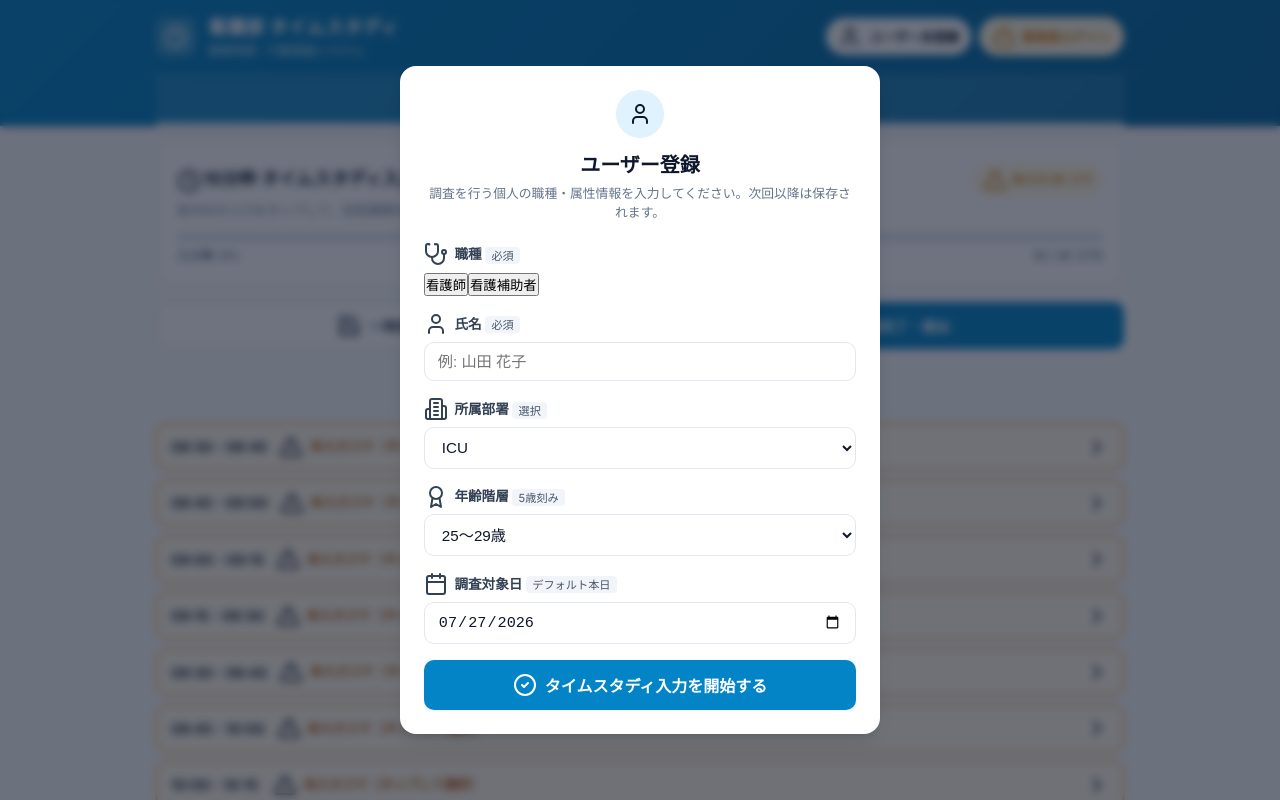
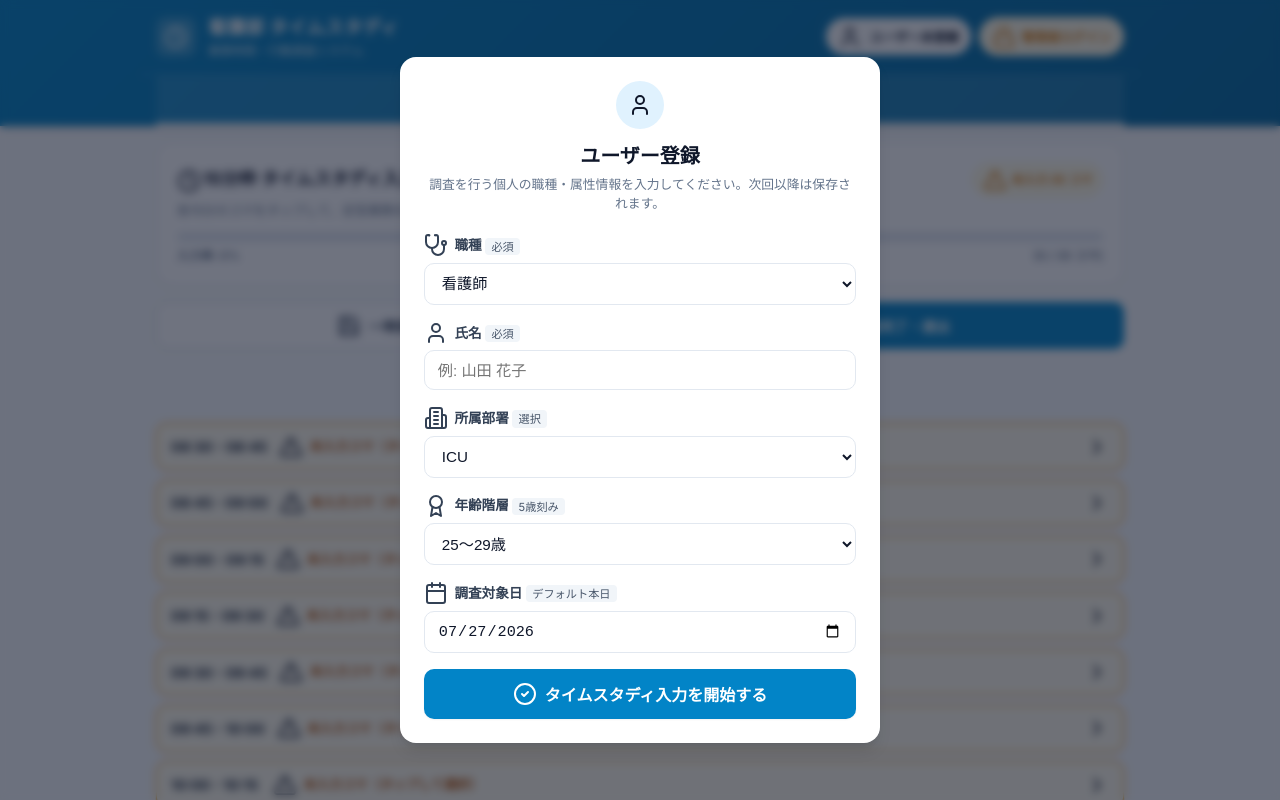
Before and after one commit to tokyorozuki-blip/nursetimestudy, a React (Vite) app: page / in a window 1280 px wide. Shown: the top 800 px of the page. Built offline with nearby package versions, Linux system fonts and the light colour scheme.

Commit message:
Add files via upload

```diff
--- a/src/components/UserSetupModal.tsx
+++ b/src/components/UserSetupModal.tsx
@@ -71,38 +71,20 @@ export const UserSetupModal: React.FC<UserSetupModalProps> = ({
         <form onSubmit={handleSubmit} className="setup-form">
           {errorMsg && <div className="form-error">{errorMsg}</div>}
 
-          {/* 職種選択 (携帯・スマートフォン操作に特化した大型タッチボタン) */}
+          {/* 職種選択 (プルダウン) */}
           <div className="form-group">
             <label className="form-label">
               <Stethoscope className="w-4 h-4 text-sky-600" />
               <span>職種 <span className="req-badge">必須</span></span>
             </label>
-
-            <div className="grid grid-cols-2 gap-3 mt-1.5">
-              <button
-                type="button"
-                onClick={() => setRole('看護師')}
-                className={`w-full py-4 px-3 rounded-2xl border-4 text-center transition-all duration-200 active:scale-95 flex items-center justify-center font-extrabold text-base select-none ${
-                  role === '看護師'
-                    ? 'bg-rose-600 border-rose-600 text-white shadow-2xl ring-4 ring-rose-300 scale-[1.04] z-10'
-                    : 'bg-slate-100 border-slate-300 text-slate-600 hover:bg-slate-200 opacity-60 hover:opacity-90'
-                }`}
-              >
-                看護師
-              </button>
-
-              <button
-                type="button"
-                onClick={() => setRole('看護補助者')}
-                className={`w-full py-4 px-3 rounded-2xl border-4 text-center transition-all duration-200 active:scale-95 flex items-center justify-center font-extrabold text-base select-none ${
-                  role === '看護補助者'
-                    ? 'bg-emerald-600 border-emerald-600 text-white shadow-2xl ring-4 ring-emerald-300 scale-[1.04] z-10'
-                    : 'bg-slate-100 border-slate-300 text-slate-600 hover:bg-slate-200 opacity-60 hover:opacity-90'
-                }`}
-              >
-                看護補助者
-              </button>
-            </div>
+            <select
+              className="form-select"
+              value={role}
+              onChange={(e) => setRole(e.target.value as JobRole)}
+            >
+              <option value="看護師">看護師</option>
+              <option value="看護補助者">看護補助者</option>
+            </select>
           </div>
 
           <div className="form-group">
```
